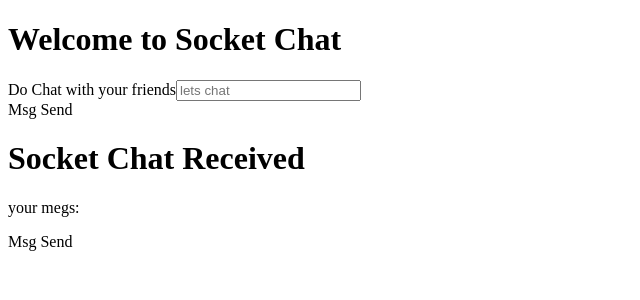
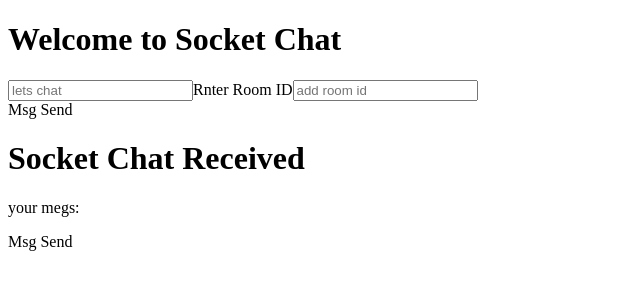
Before and after one commit to abrar0123/Socket-App--Front---Backend--, a React (Vite) app in the folder client-vite/: page / in a window 1280 px wide. Shown: the top 300 px of the page, without its empty margins (0-640 px from the left). Built offline with nearby package versions, Linux system fonts and the light colour scheme; no server answers.

Commit message:
c1 -- c3 data send implemnt

```diff
--- a/client-vite/src/App.tsx
+++ b/client-vite/src/App.tsx
@@ -1,16 +1,19 @@
-import { useEffect, useState } from "react";
+import { useEffect, useMemo, useState } from "react";
 import { io } from "socket.io-client";
 import "./index.css";
 
 function App() {
-  const socket = io("http://localhost:3000/");
+  const socket = useMemo(() => io("http://localhost:3000/"), []);
   const [msg, setmsg] = useState("");
   const [receivedmsg, setreceivedmsg] = useState([]);
+  const [socketId, setsocketId] = useState(null);
+  const [roomId, setRoomId] = useState("");
 
   console.log("chat : msgrec ", receivedmsg);
   useEffect(() => {
     socket.on("connect", () => {
       console.log("socket01 : connected run  ", socket.id);
+      setsocketId(socket.id);
     });
 
     // events name must be same at backend
@@ -24,16 +27,21 @@ function App() {
     // when this component should removed, that function call
 
     // return () => {
-    //   // socket.disconnect();
+    // socket.disconnect();
     // };
     socket.on("chat", (msg) => {
-      // console.log("chat : ", msg);
+      setreceivedmsg((prev) => [...prev, msg]);
+    });
+
+    socket.on("msgRec", (msg) => {
+      console.log("chat2 : ", msg);
       setreceivedmsg((prev) => [...prev, msg]);
     });
   }, []);
 
   const msgSendHandler = () => {
-    socket.emit("send", `${msg}`);
+    const data = { room: roomId, msg: msg };
+    socket.emit("send2", data);
     setmsg("");
   };
 
@@ -45,7 +53,7 @@ function App() {
         </h1>
         <div>
           <label className="block text-pink-500 text-[16px] my-2 ">
-            Do Chat with your friends
+            {socketId}
           </label>
           <input
             type="text"
@@ -54,6 +62,17 @@ function App() {
             placeholder="lets chat"
             value={msg}
             onChange={(e) => setmsg(e.target.value)}
+          />
+          <label className="block text-pink-500 text-[16px] my-2 ">
+            Rnter Room ID
+          </label>
+          <input
+            type="text"
+            // className="w-72 bg-inputinside outline-0 border-istroke border px-3 py-1 rounded-sm "
+            className=" bg-red-200 shadow-md appearance-none focus:border-blue-900 hover:border-primary border-2 w-full px-3 py-3 text-pink-600 text-xl leading-tight focus:outline-none focus:shadow-outline"
+            placeholder="add room id "
+            value={roomId}
+            onChange={(e) => setRoomId(e.target.value)}
           />
           <div
             onClick={msgSendHandler}
```
Also changed, not shown: 1 other file (tests, documents, lock files or other folders).
